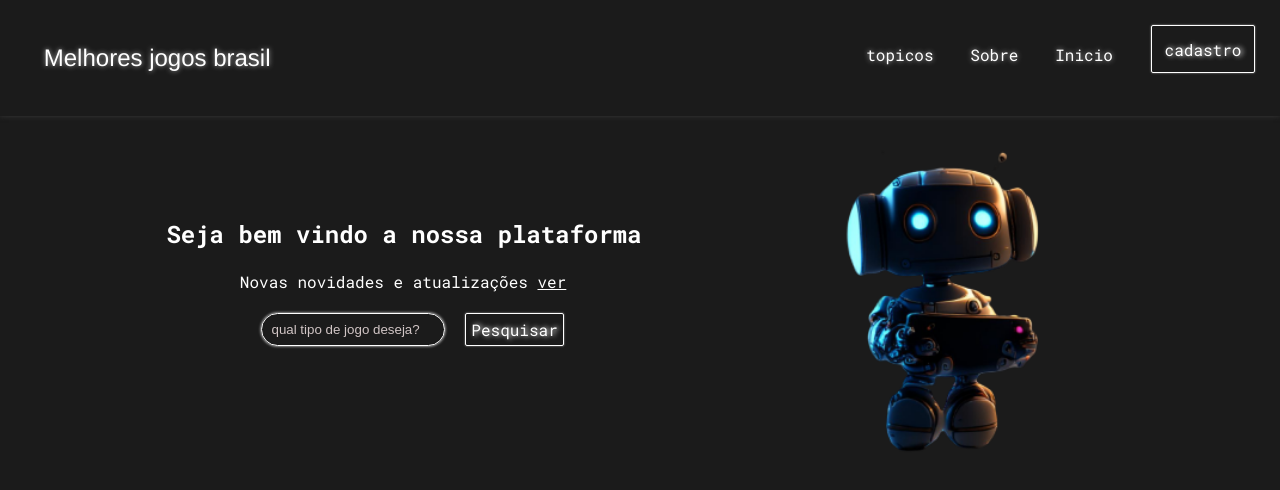
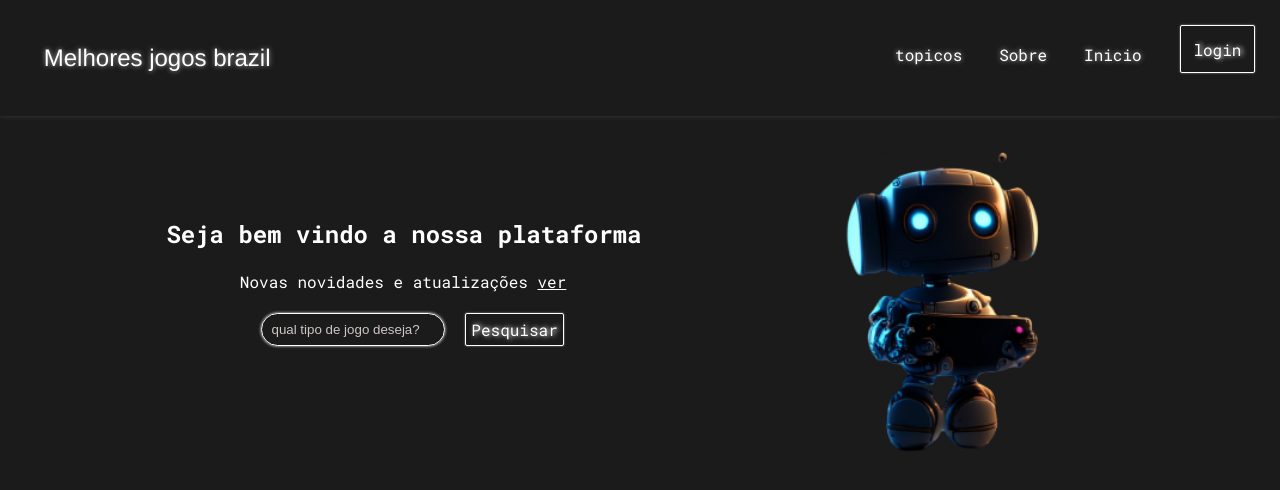
Before and after one commit to nikolasVinicius/LaddingPage, a plain HTML site: page index.html in a window 1280 px wide. Shown: the top 490 px of the page. Drawn offline with Linux system fonts and the light colour scheme.

Commit message:
atualizado 100%

```diff
--- a/index.html
+++ b/index.html
@@ -15,8 +15,8 @@
         <div class="headbar">
             <nav class="menu">
                 <ul class="list-rigth">
-                    <button class="btn">cadastro</button>
-                    <li class="Logo">Melhores jogos brasil</li>
+                    <button id="btn-register" class="btn">login</button>
+                    <li class="Logo">Melhores jogos brazil</li>
                     <li class="secondMenu">Inicio</li>
                     <li class="thirdMenu">Sobre</li>
                     <li class="fMenu">topicos</li>
@@ -56,5 +56,7 @@
 
 </footer>
  </div>
+
+ <script src="js/script.js"></script>
 </body>
 </html>
--- /dev/null
+++ b/js/script.js
@@ -0,0 +1,5 @@
+const button = document.getElementById('btn-register')
+console.log('tudo ok 3')
+button.addEventListener('click',()=>{
+   window.location = "../register/index.html"
+})
```
